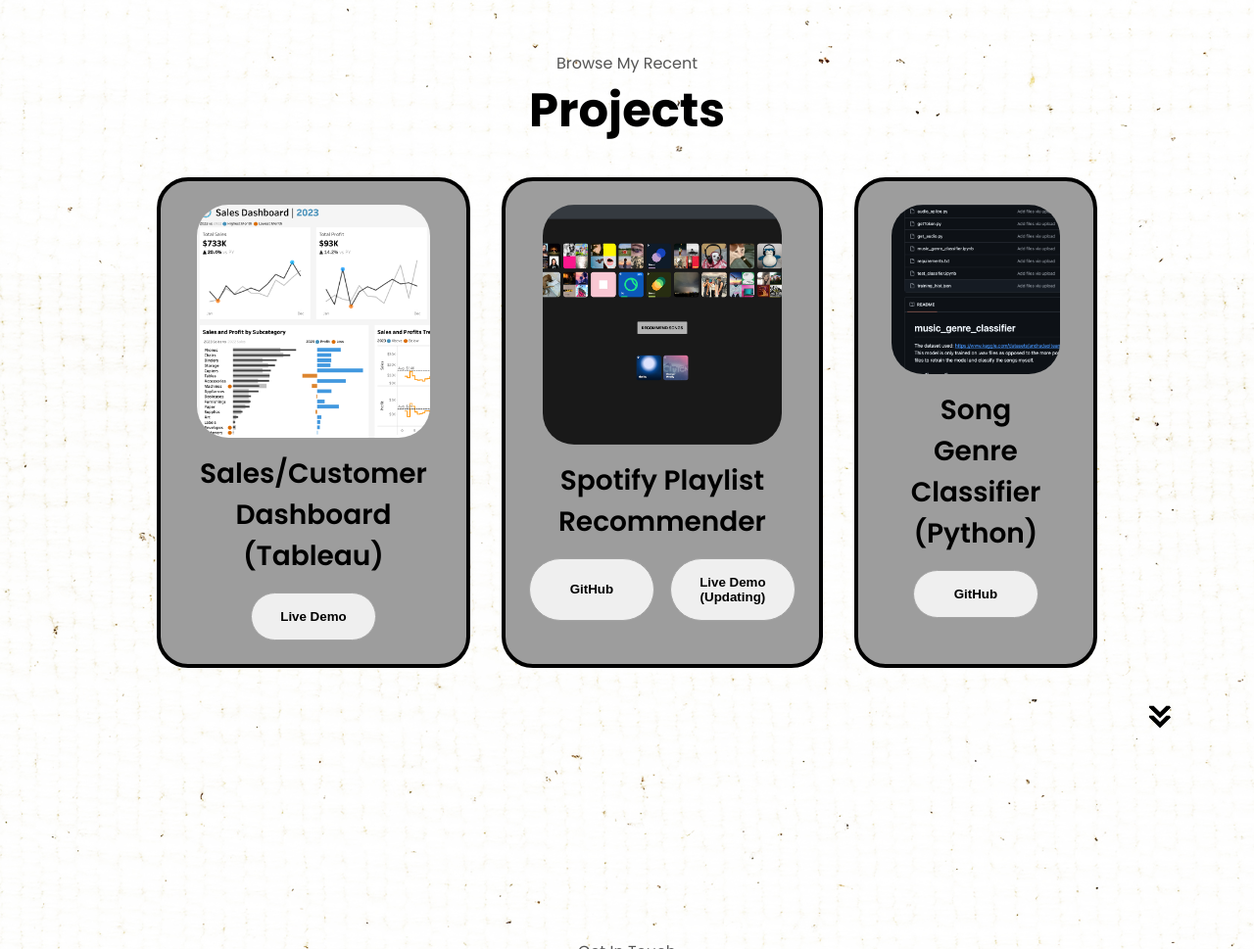
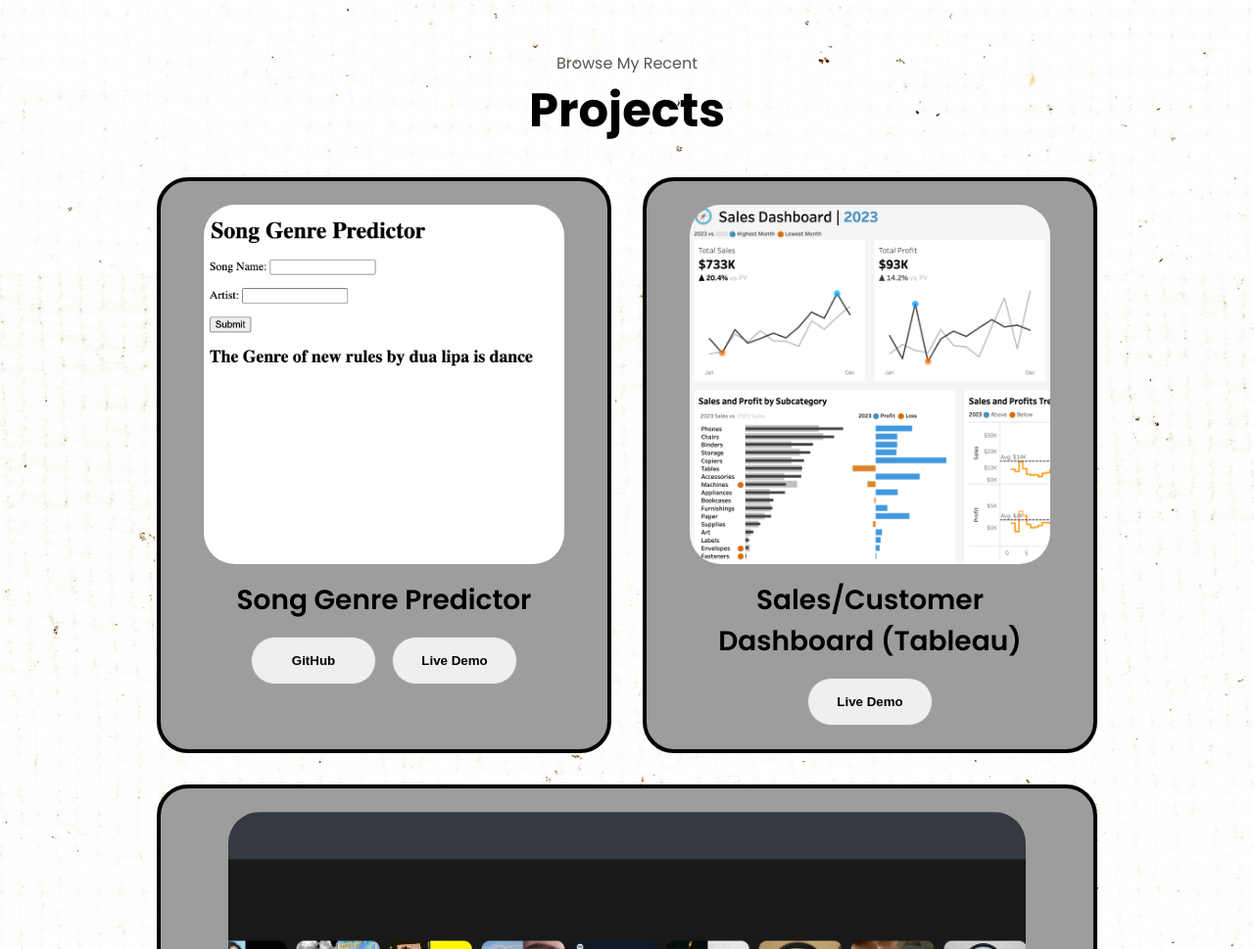
Before and after one commit to Cole-MaK/Cole-Mak-Portfolio, a plain HTML site: page index.html in a window 1280 px wide. Shown: the part 1644-2613 px from the top of the page at 98% size. Drawn offline with Linux system fonts and the light colour scheme.

Commit message:
added project

```diff
--- a/index.html
+++ b/index.html
@@ -40,7 +40,7 @@
         <div class="section__text">
             <p class="section__text__p1">Hello, I'm</p>
             <h1 class="title">Cole Mak</h1>
-            <p class="section__text__p2">Undergraduate & Aspiring Data Scientist</p>
+            <p class="section__text__p2">Undergraduate Student & Data Scientist</p>
             <div class="btn-container">
                 <button
                 class="btn btn-color-2"
@@ -99,6 +99,20 @@
             <div class="about-containers">
                 <div class="details-container color-container">
                     <div class="article-container">
+                        <img src="assets/project-4.jpg" alt="Project 4" class="project-img">
+                    </div>
+                    <h2 class="experience-sub-title project-title">Song Genre Predictor</h2>
+                    <div class="btn-container">
+                        <button class="btn btn-color-2 project-btn" onclick="location.href='https://github.com/Cole-MaK/spotifymodel'">
+                            GitHub
+                        </button>
+                        <button class="btn btn-color-2 project-btn" onclick="location.href='https://genre-predictor-4fdd9fc193ed.herokuapp.com/'">
+                            Live Demo
+                        </button>
+                    </div>
+                </div>
+                <div class="details-container color-container">
+                    <div class="article-container">
                         <img src="assets/project-1.jpg" alt="Project 1" class="project-img">
                     </div>
                     <h2 class="experience-sub-title project-title">Sales/Customer Dashboard (Tableau)</h2>
@@ -122,7 +136,7 @@
                         </button>
                     </div>
                 </div>
-                <div class="details-container color-container">
+                <!-- <div class="details-container color-container">
                     <div class="article-container">
                         <img src="assets/project-3.png" alt="Project 3" class="project-img">
                     </div>
@@ -132,7 +146,7 @@
                             GitHub
                         </button>
                     </div>
-                </div>
+                </div> -->
             </div>
         </div>
         <img src="assets/arrow.png" alt="Arrow icon" class="icon arrow" onclick="location.href='./#contact'">
```
Also changed, not shown: assets/project-4.jpg (added), 2 other files.
